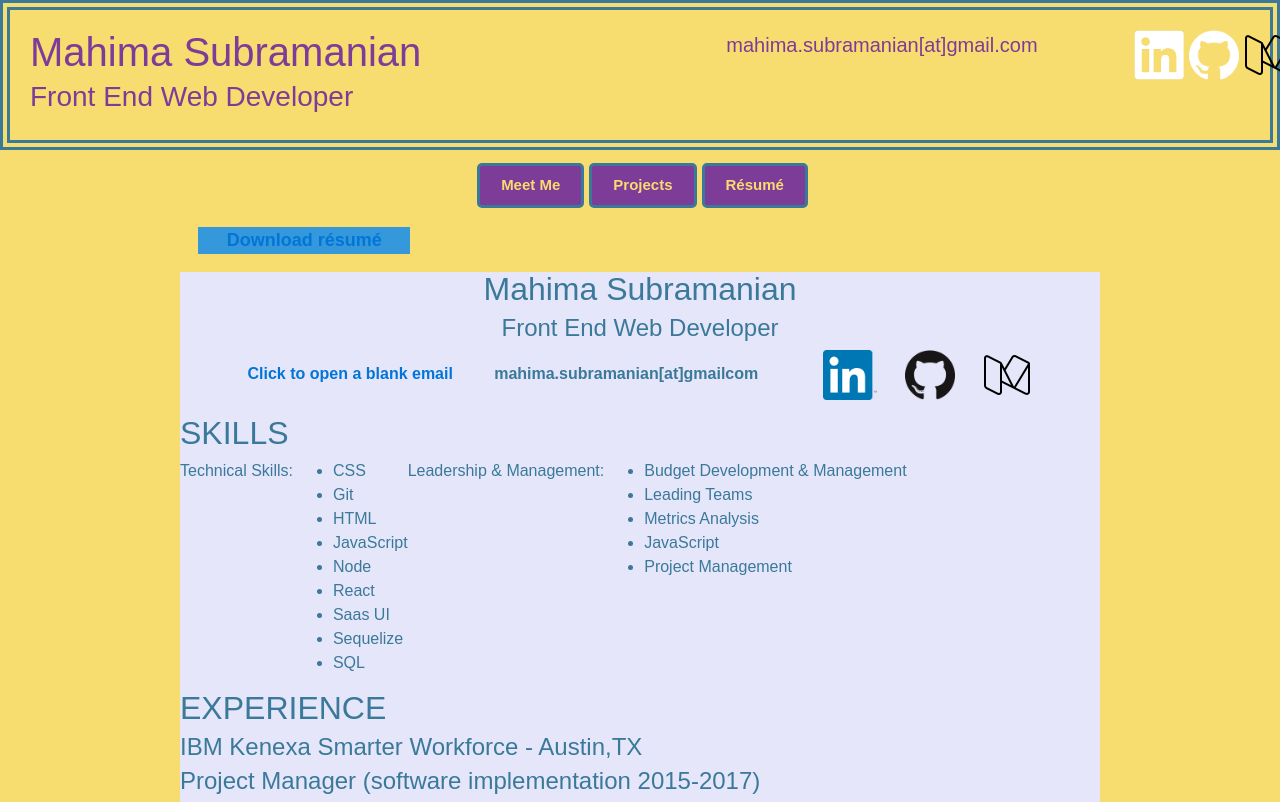
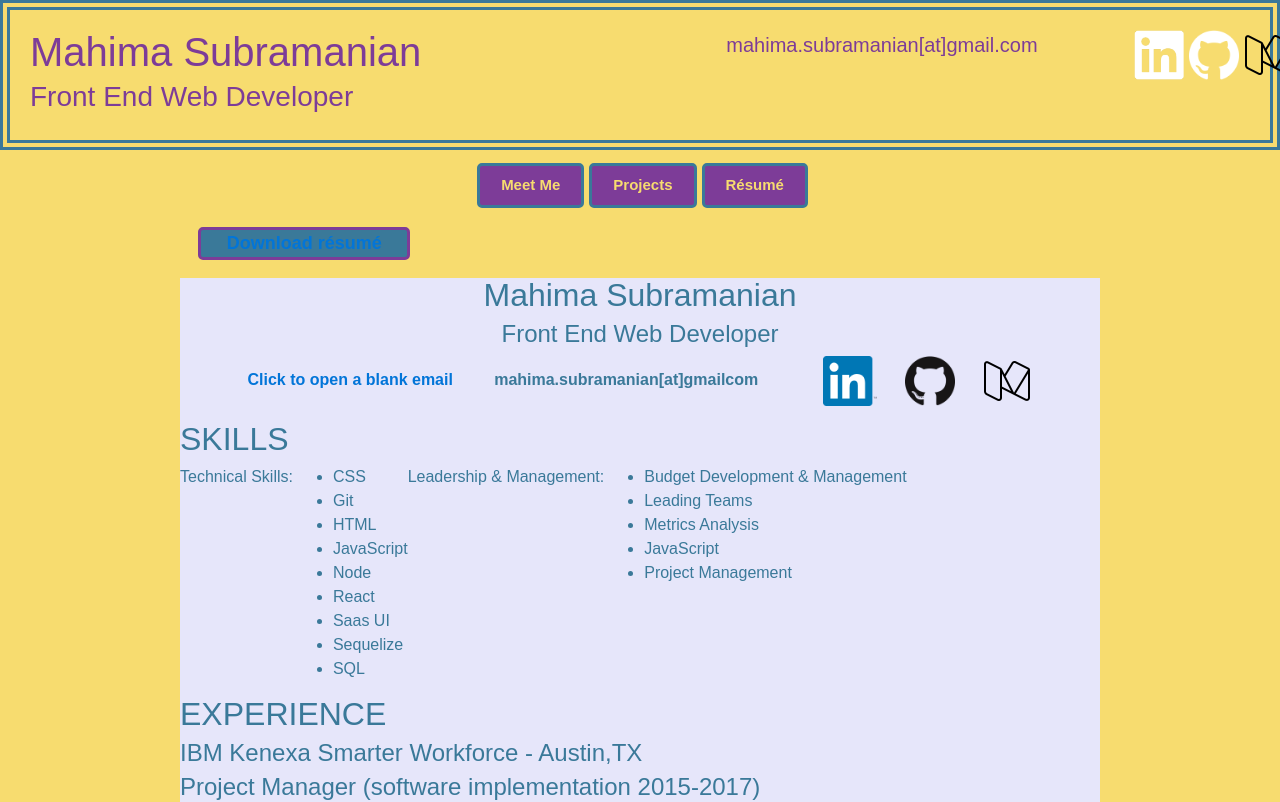
Before and after one commit to Smahima/smahima.github.io, a React (Create React App) app: page /resume in a window 1280 px wide. Shown: the top 802 px of the page. Built offline with nearby package versions, Linux system fonts and the light colour scheme.

Commit message:
styled download resume link

```diff
--- a/src/styles/index.css
+++ b/src/styles/index.css
@@ -169,13 +169,13 @@ h5 {
 
 .resume-link {
   text-align: center;
-  text-decoration-color: #3a7999;
+  text-decoration-color: #7D3C98;
   font-size: 18px;
   font-weight: bold;
   margin:2% 75% 2% 2%;
-  /*border: 3px solid #3a7999;
-  border-radius: 5px;*/
-  background: #3498DB;
+  border: 3px solid #7D3C98;
+  border-radius: 5px;
+  background: #3a7999;
 }
 
 .resume-link:hover {
```
